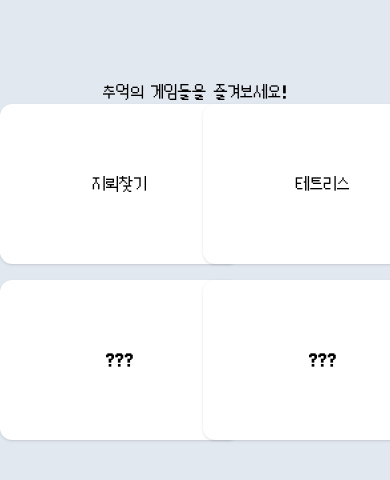
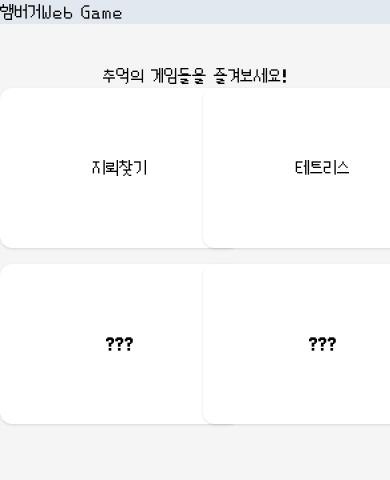
Before and after one commit to darkdulgi/web-game, a React (Vite) app: page / in a window 390 px wide. Shown: the top 480 px of the page. Built offline with nearby package versions, Linux system fonts and the light colour scheme.

Commit message:
[feat] 글로벌 사이드바, 탑바 대략적 구조 설계, 반응형 약간

```diff
--- a/src/common/components/container.tsx
+++ b/src/common/components/container.tsx
@@ -1,10 +1,16 @@
 import { ReactNode } from "react";
+import Sidebar from "./sideBar";
+import Topbar from "./topbar";
 
 export default function Container({ children }: { children: ReactNode }) {
   return (
-    <div className="bg-slate-200 min-w-full w-fit min-h-dvh pt-20 lg:pt-40">
-      {children}
-      <footer className="h-80"></footer>
+    <div className="bg-neutral-100 flex flex-col xl:flex-row min-w-full w-fit min-h-dvh h-fit">
+      <Sidebar />
+      <Topbar />
+
+      <div className="flex flex-col w-full pt-10 xl:pt-20">
+        {children}
+      </div>
     </div>
   );
 }
--- /dev/null
+++ b/src/common/components/sidebar.tsx
@@ -0,0 +1,11 @@
+import { Link } from "react-router-dom";
+
+export default function Sidebar() {
+  return (
+    <nav className="hidden xl:flex flex-col h-dvh w-40 bg-slate-200 pl-4 pt-4">
+      <Link to="/">Web Game</Link>
+      <Link to="/minesweeper">지뢰찾기</Link>
+      <Link to="/tetris">테트리스</Link>
+    </nav>
+  );
+}
--- /dev/null
+++ b/src/common/components/topbar.tsx
@@ -0,0 +1,11 @@
+import { Link } from "react-router-dom";
+
+export default function Topbar() {
+  return (
+    <nav className="flex xl:hidden w-full bg-slate-200">
+      <span>햄버거</span>
+
+      <Link to="/">Web Game</Link>
+    </nav>
+  );
+}
```
